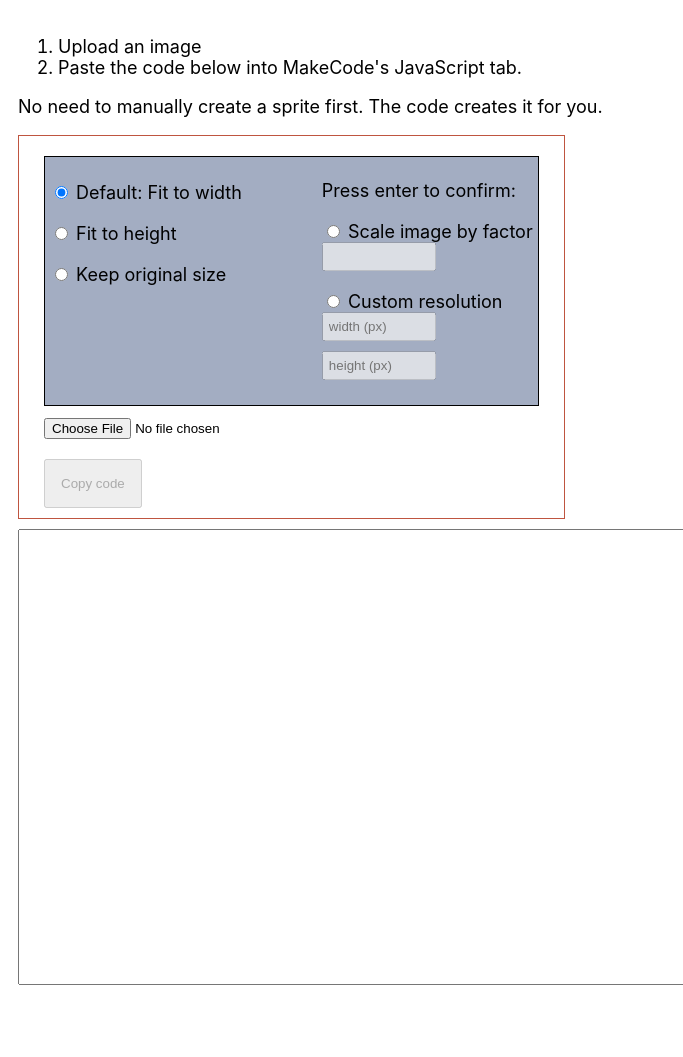
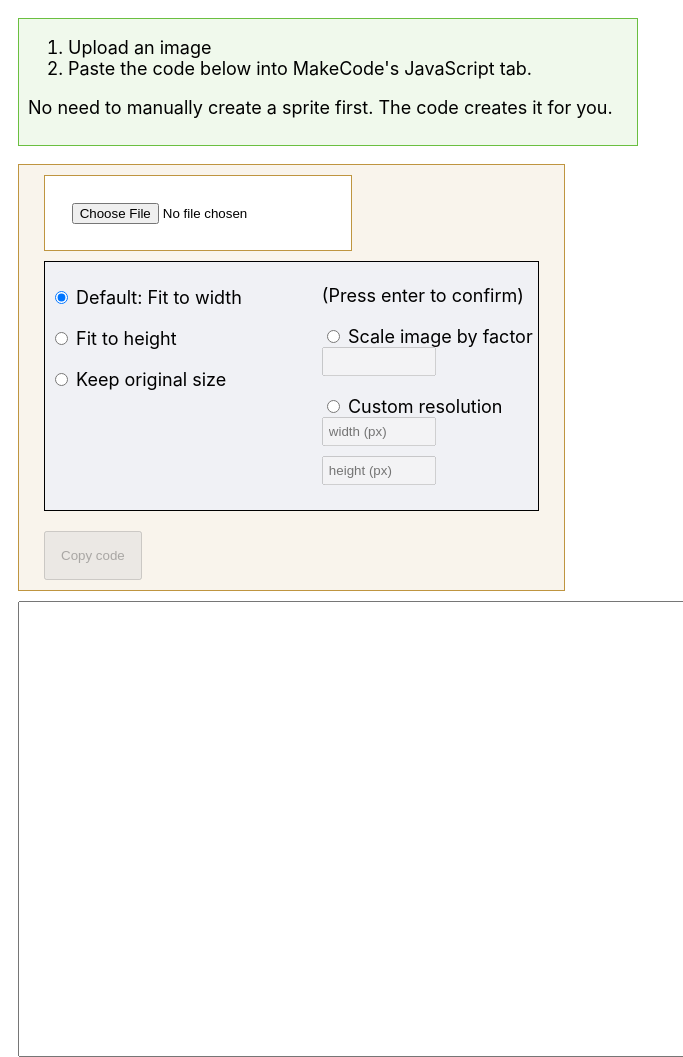
Before and after one commit to kristianpedersen/Convert-Image-to-MakeCode-Arcade-Sprite, a website: page index.html in a window 1280 px wide. Shown: the top 1057 px of the page, without its empty margins (0-683 px from the left). Before the commit the page ends 1003 px from the top, so only its background shows below. Drawn offline with Linux system fonts and the light colour scheme.

Commit message:
Moved upload button to top, more compact JS output

```diff
--- a/index.html
+++ b/index.html
@@ -9,12 +9,15 @@
 </head>
 
 <body>
-	<ol>
-		<li>Upload an image</li>
-		<li>Paste the code below into MakeCode's JavaScript tab.</li>
-	</ol>
-	<p>No need to manually create a sprite first. The code creates it for you.</p>
+	<div id="info">
+		<ol>
+			<li>Upload an image</li>
+			<li>Paste the code below into MakeCode's JavaScript tab.</li>
+		</ol>
+		<p>No need to manually create a sprite first. The code creates it for you.</p>
+	</div>
 	<form action="#" method="POST">
+		<input type="file" id="myFile" name="filename">
 
 		<div id="parameters">
 			<div id="left" class="half">
@@ -30,7 +33,7 @@
 			</div>
 
 			<div id="right" class="half">
-				<p>Press enter to confirm:</p>
+				<p>(Press enter to confirm)</p>
 				<label>
 					<input type="radio" name="size" id="scale" value="0.1" /> Scale image by factor
 					<input type="number" name="size" id="factor" step="0.01" disabled>
@@ -42,7 +45,6 @@
 				</label>
 			</div>
 		</div>
-		<input type="file" id="myFile" name="filename">
 		<button id="copy" disabled>Copy code</button>
 		<!-- <button type="submit" disabled style="visibility: hidden;">Apply setting</button> -->
 	</form>
--- a/main.js
+++ b/main.js
@@ -203,9 +203,9 @@ function convert(img) {
 		} else {
 			if (nearest.index == 0) {
 				// 0 is transparent, f is black.
-				makeCodeString[`row-${y}`] += "f" + "\t"
+				makeCodeString[`row-${y}`] += "f"
 			} else {
-				makeCodeString[`row-${y}`] += nearest.index + "\t"
+				makeCodeString[`row-${y}`] += nearest.index
 			}
 		}
 
--- a/package.json
+++ b/package.json
@@ -4,7 +4,7 @@
   "description": "",
   "main": "main.js",
   "scripts": {
-    "deploy": "gh-pages -d Convert-Image-to-MakeCode-Arcade-Sprite"
+    "deploy": "gh-pages -d ./"
   },
   "repository": {
     "type": "git",
--- a/style.css
+++ b/style.css
@@ -14,8 +14,8 @@ img {
 
 form {
 	padding: 10px 25px;
-	border: 1px solid hsl(10, 50%, 50%);
-	/* background: hsl(190, 10%, 20%); */
+	border: 1px solid hsl(40, 50%, 50%);
+	background: hsl(40, 50%, 95%);
 	margin-bottom: 10px;
 	float: left;
 	margin-right: 50px;
@@ -25,7 +25,7 @@ input[disabled] {pointer-events:none}
 
 #parameters {
 	border: 1px solid black;
-	background: hsl(220, 20%, 70%);
+	background: hsl(220, 20%, 95%);
 	color: black;
 	overflow: auto;
 	margin: 10px 0;
@@ -80,3 +80,18 @@ label {
 	margin: 20px 0px;
 	/* padding-left: 10px; */
 }
+
+#info {
+	background-color:hsl(100, 50%, 95%);
+	border: 1px solid hsl(100, 50%, 50%);
+	margin-bottom: 1em;
+	padding: 0.5em;
+	padding-top: 0;
+	width: 600px;
+}
+
+input#myFile {
+	background-color: white;
+	padding: 2em;
+	border: 1px solid hsl(40, 50%, 50%);
+}
```
